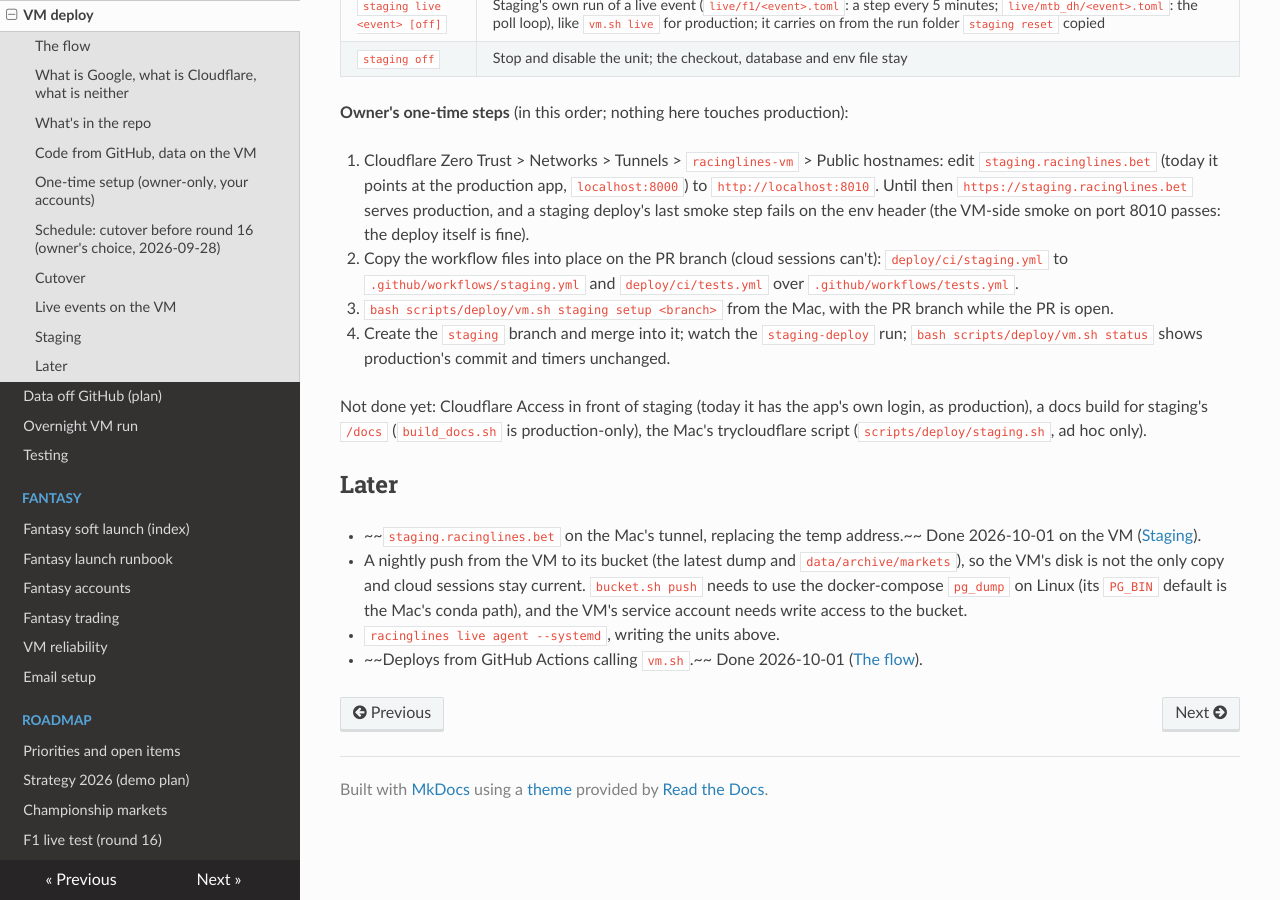
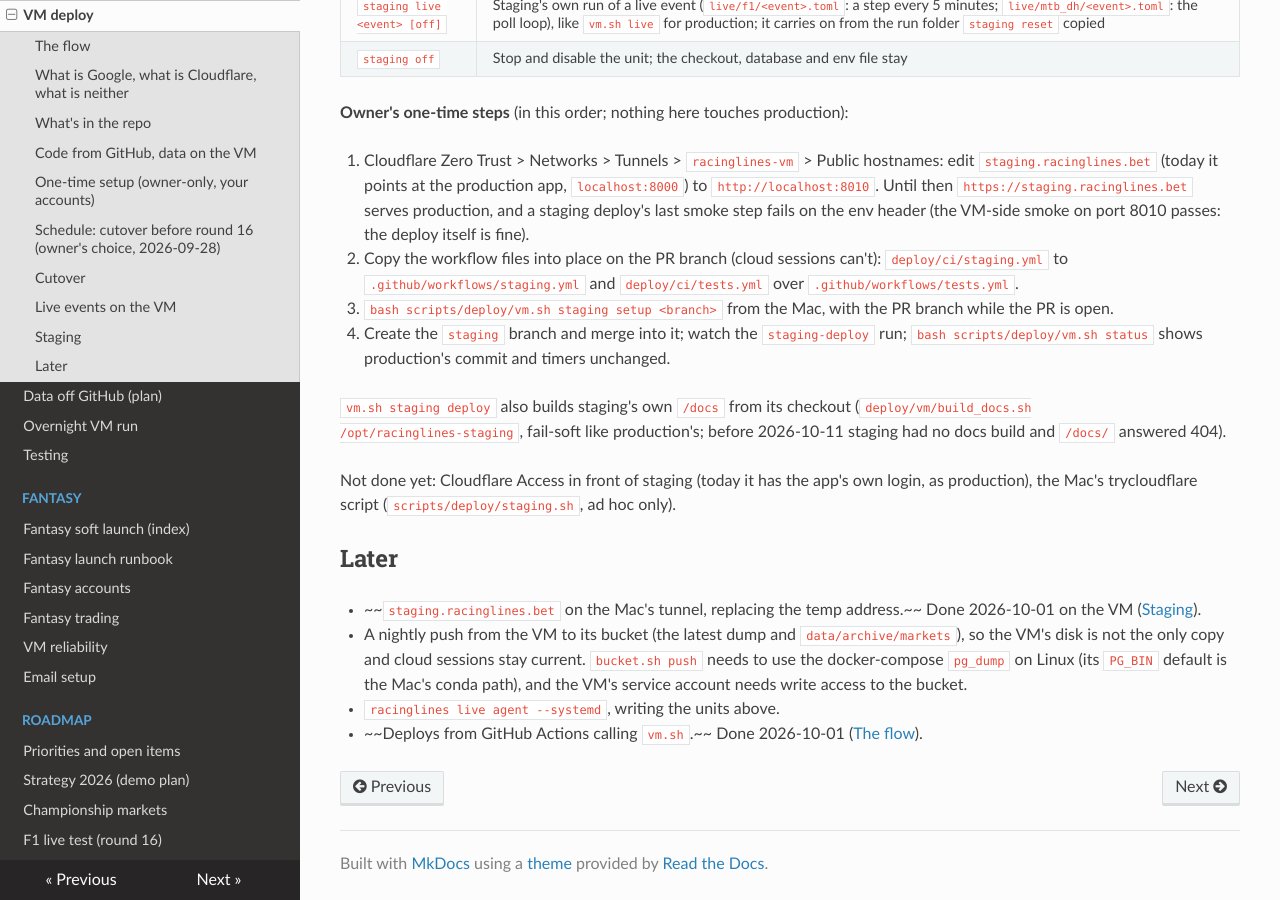
Before and after one commit to lalligagger/racinglines-public, an MkDocs documentation site: the page built from docs/vm-deploy.md, in a window 1280 px wide and 900 px high, scrolled down 11858 px. Built offline with MkDocs 1.6.1, drawn with Linux system fonts in a browser that asks for light colours; nearby versions of some CDN libraries.

Commit message:
[ops] Staging serves its own /docs: vm.sh staging deploy builds site/ in the staging checkout (build_docs.sh takes the checkout as an argument, production stays the default); staging's /docs/ answered 404.
Co-Authored-By: Claude Opus 5.5 (1M context) <noreply@anthropic.com>
Claude-Session: https://claude.ai/code/session_019452YS8nTopG7NA9jXwx9j

```diff
--- a/docs/vm-deploy.md
+++ b/docs/vm-deploy.md
@@ -413,9 +413,12 @@ force push is fine there, `staging` is a deploy pointer, not history).
 4. Create the `staging` branch and merge into it; watch the `staging-deploy` run; `bash scripts/deploy/vm.sh status`
    shows production's commit and timers unchanged.
 
-Not done yet: Cloudflare Access in front of staging (today it has the app's own login, as production), a docs build
-for staging's `/docs` (`build_docs.sh` is production-only), the Mac's trycloudflare script (`scripts/deploy/staging.sh`,
-ad hoc only).
+`vm.sh staging deploy` also builds staging's own `/docs` from its checkout (`deploy/vm/build_docs.sh
+/opt/racinglines-staging`, fail-soft like production's; before 2026-10-11 staging had no docs build and `/docs/`
+answered 404).
+
+Not done yet: Cloudflare Access in front of staging (today it has the app's own login, as production), the Mac's
+trycloudflare script (`scripts/deploy/staging.sh`, ad hoc only).
 
 ## Later
 
```
Also changed, not shown: 2 other files.
